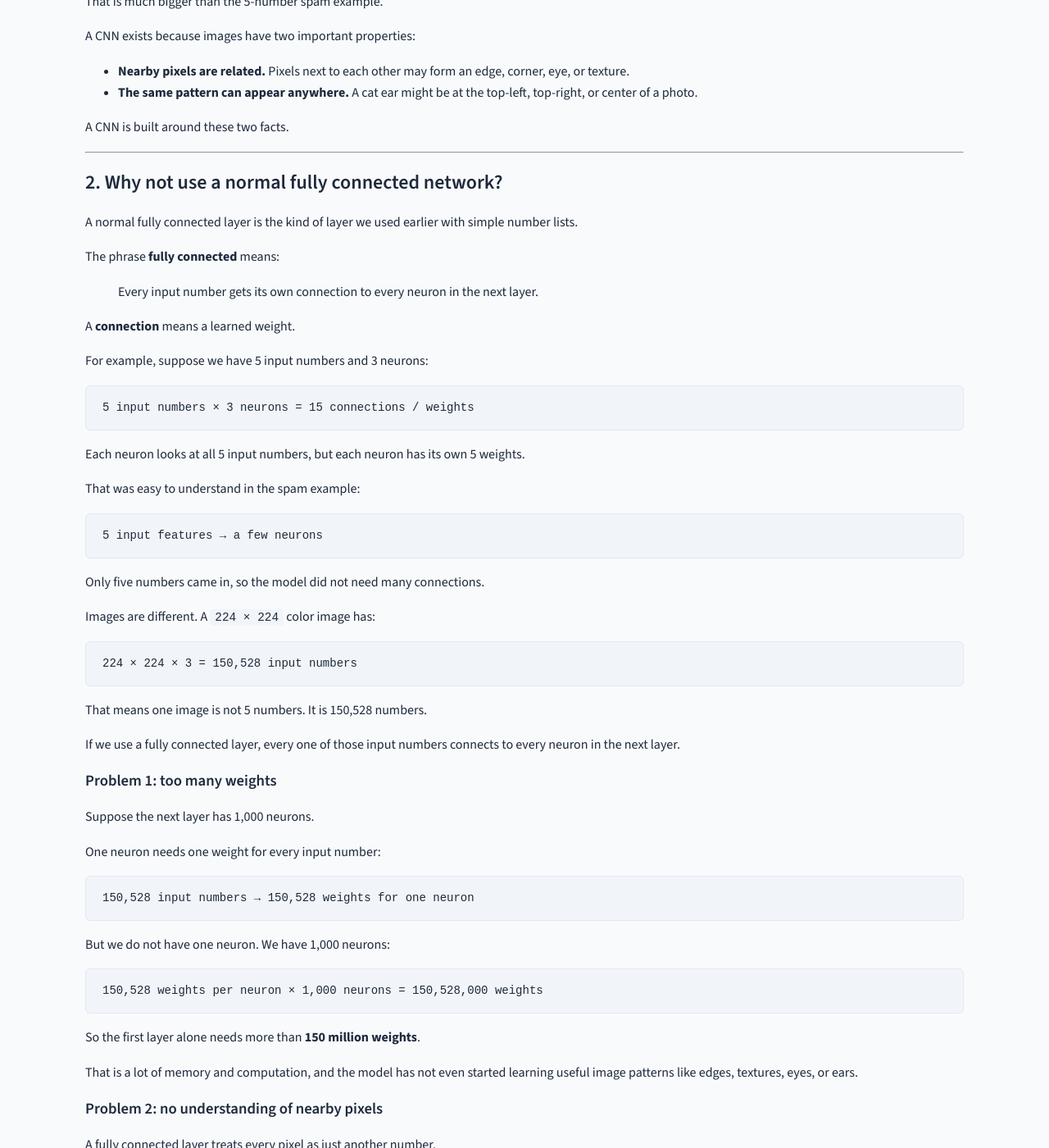
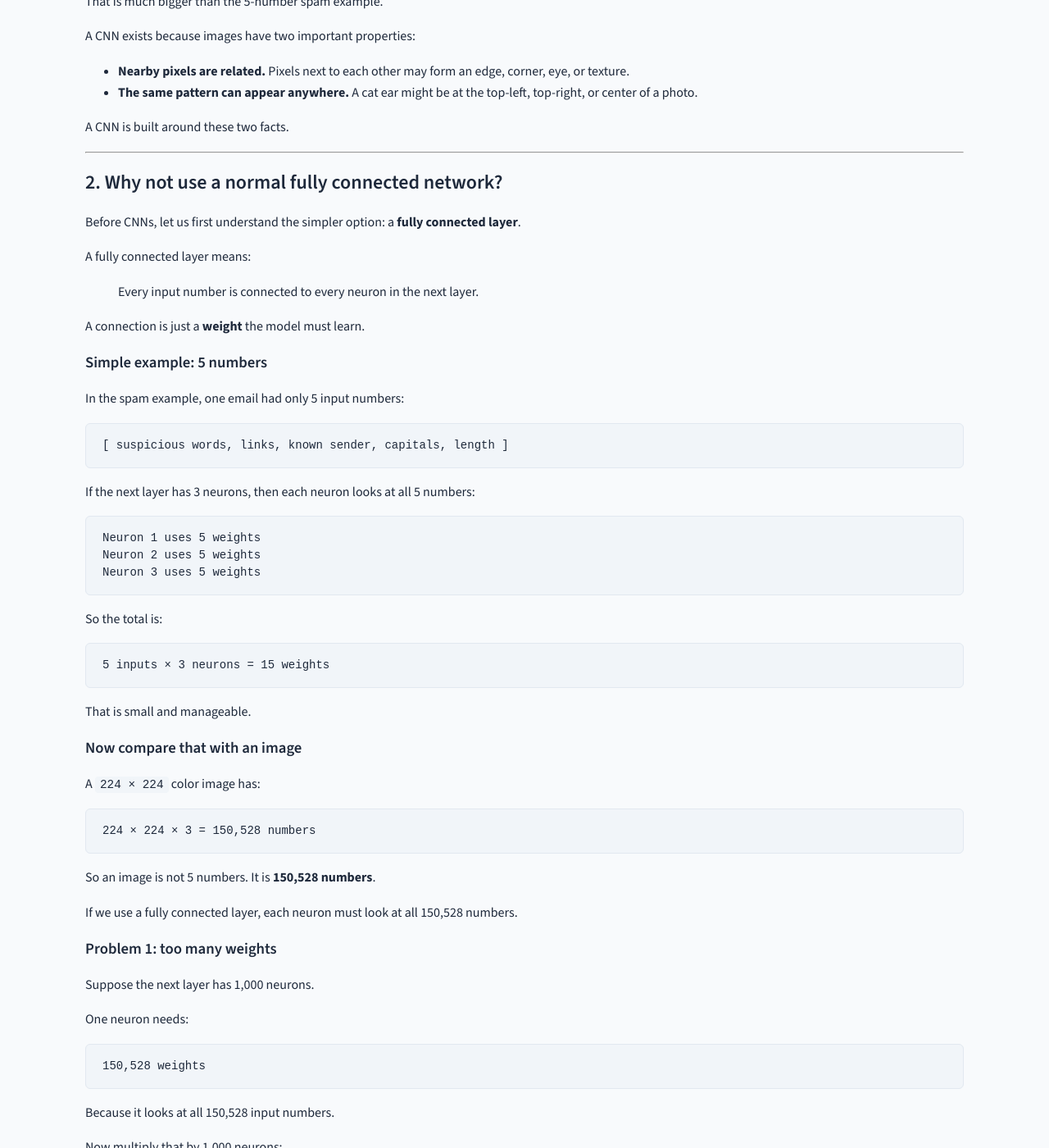
Before and after one commit to rilov/handbook, a Jekyll site: the page built from _topics/Convolutional Neural Networks - A Friendly Guide.md, in a window 1280 px wide and 1400 px high, scrolled down 1610 px. Shown: the whole window at 82% size. Built offline with Jekyll 4.4.1, drawn with Linux system fonts in a browser that asks for light colours; our own code applies the rules of GitHub Pages for plain Markdown files; some of the changed text lies outside the part shown.

Commit message:
Simplify fully connected layer comparison in CNN guide
- Reworked section 2 to explain fully connected layers with a simple 5-input spam example
- Clarified connection means learned weight
- Rebuilt the image parameter count step by step for 150,528 inputs and 1,000 neurons

````diff
--- a/_topics/Convolutional Neural Networks - A Friendly Guide.md
+++ b/_topics/Convolutional Neural Networks - A Friendly Guide.md
@@ -85,59 +85,71 @@ A CNN is built around these two facts.
 
 ## 2. Why not use a normal fully connected network?
 
-A normal fully connected layer is the kind of layer we used earlier with simple number lists.
+Before CNNs, let us first understand the simpler option: a **fully connected layer**.
 
-The phrase **fully connected** means:
+A fully connected layer means:
 
-> Every input number gets its own connection to every neuron in the next layer.
+> Every input number is connected to every neuron in the next layer.
 
-A **connection** means a learned weight.
+A connection is just a **weight** the model must learn.
 
-For example, suppose we have 5 input numbers and 3 neurons:
+### Simple example: 5 numbers
+
+In the spam example, one email had only 5 input numbers:
 
 ```text
-5 input numbers × 3 neurons = 15 connections / weights
+[ suspicious words, links, known sender, capitals, length ]
 ```
 
-Each neuron looks at all 5 input numbers, but each neuron has its own 5 weights.
-
-That was easy to understand in the spam example:
+If the next layer has 3 neurons, then each neuron looks at all 5 numbers:
 
 ```text
-5 input features → a few neurons
+Neuron 1 uses 5 weights
+Neuron 2 uses 5 weights
+Neuron 3 uses 5 weights
 ```
 
-Only five numbers came in, so the model did not need many connections.
-
-Images are different. A `224 × 224` color image has:
+So the total is:
 
 ```text
-224 × 224 × 3 = 150,528 input numbers
+5 inputs × 3 neurons = 15 weights
 ```
 
-That means one image is not 5 numbers. It is 150,528 numbers.
+That is small and manageable.
 
-If we use a fully connected layer, every one of those input numbers connects to every neuron in the next layer.
+### Now compare that with an image
+
+A `224 × 224` color image has:
+
+```text
+224 × 224 × 3 = 150,528 numbers
+```
+
+So an image is not 5 numbers. It is **150,528 numbers**.
+
+If we use a fully connected layer, each neuron must look at all 150,528 numbers.
 
 ### Problem 1: too many weights
 
 Suppose the next layer has 1,000 neurons.
 
-One neuron needs one weight for every input number:
+One neuron needs:
 
 ```text
-150,528 input numbers → 150,528 weights for one neuron
+150,528 weights
 ```
 
-But we do not have one neuron. We have 1,000 neurons:
+Because it looks at all 150,528 input numbers.
+
+Now multiply that by 1,000 neurons:
 
 ```text
-150,528 weights per neuron × 1,000 neurons = 150,528,000 weights
+150,528 × 1,000 = 150,528,000 weights
 ```
 
-So the first layer alone needs more than **150 million weights**.
+So just the first layer needs more than **150 million weights**.
 
-That is a lot of memory and computation, and the model has not even started learning useful image patterns like edges, textures, eyes, or ears.
+That is too large for a beginner-friendly image model. It uses a lot of memory, takes more computation, and can easily memorize training images instead of learning useful visual patterns.
 
 ### Problem 2: no understanding of nearby pixels
 
````
